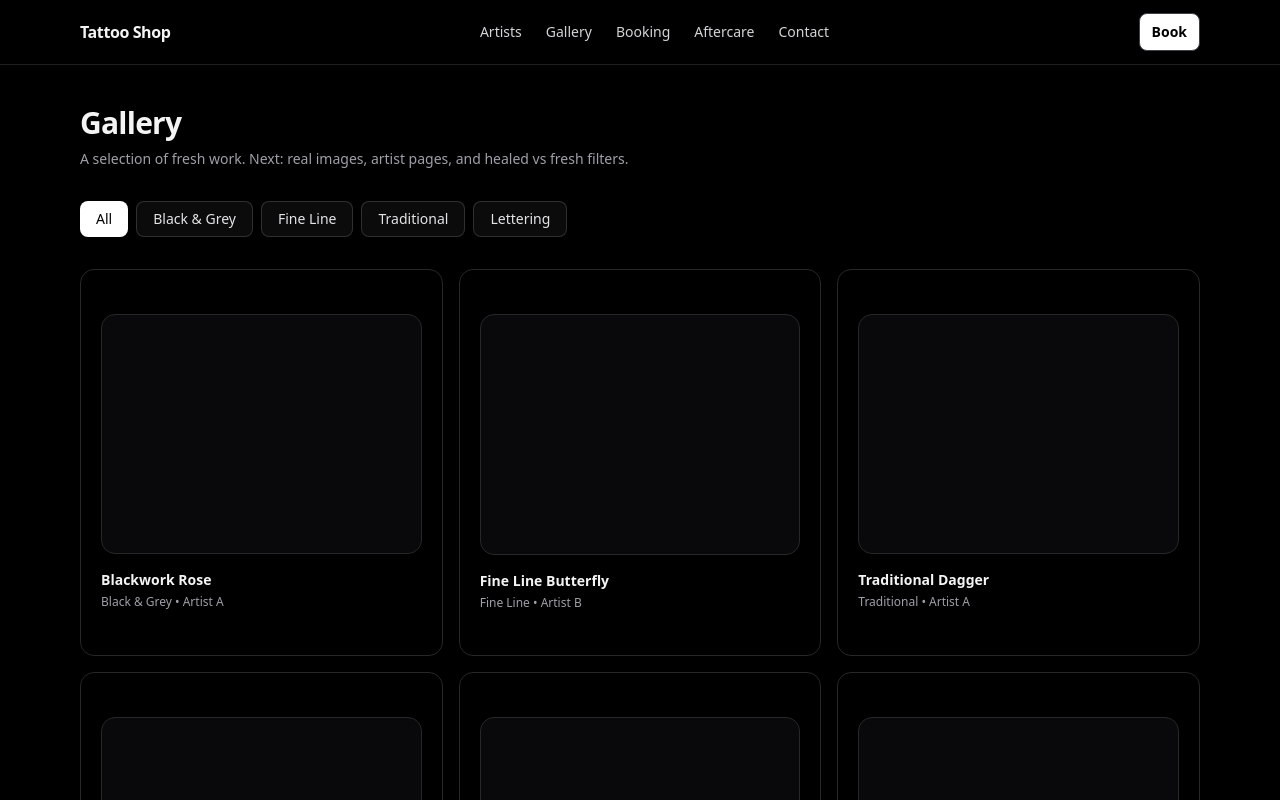
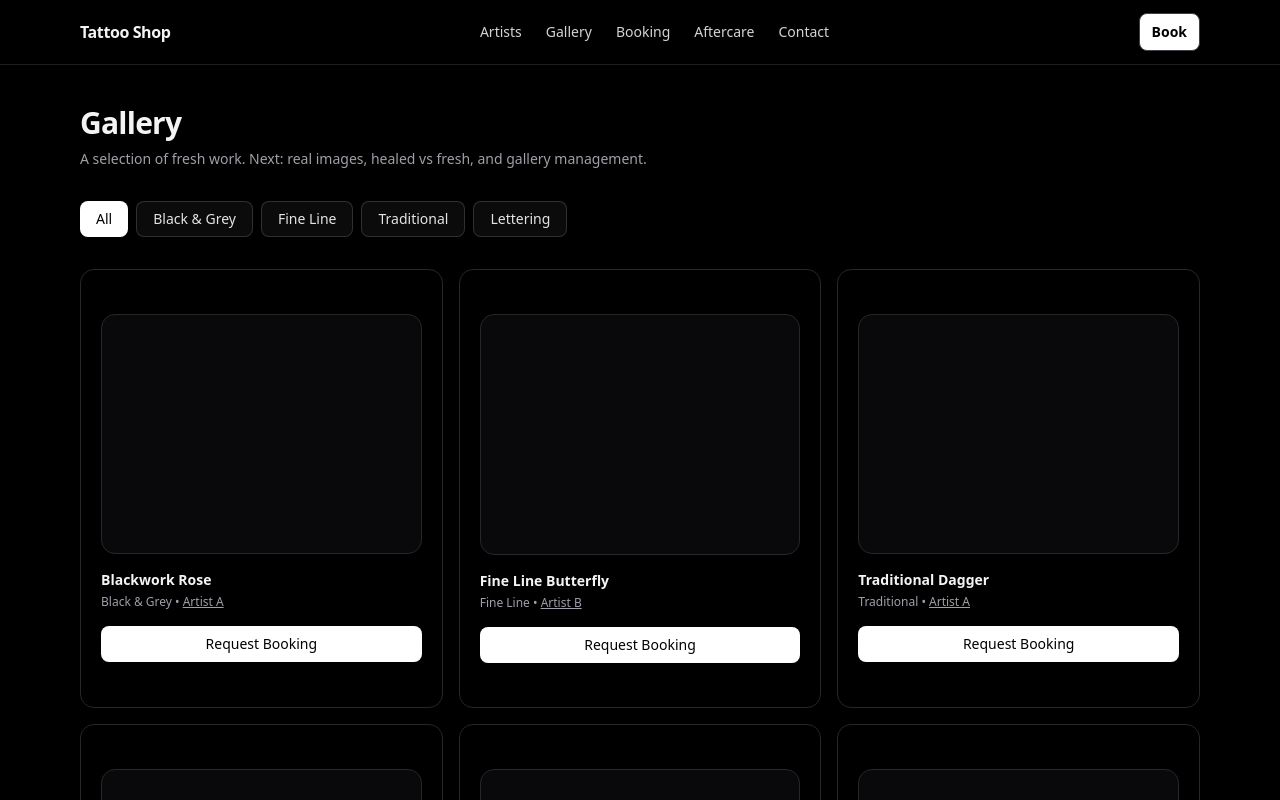
Before and after one commit to belonsavon-sys/tattoo-shop-website, a Next.js app: page /gallery in a window 1280 px wide. Shown: the top 800 px of the page. Built offline with nearby package versions, Linux system fonts and the light colour scheme.

Commit message:
feat: link gallery items to artist profiles

```diff
--- a/app/gallery/page.tsx
+++ b/app/gallery/page.tsx
@@ -12,16 +12,17 @@ type TattooItem = {
   id: string;
   title: string;
   style: Exclude<Filter, "All">;
-  artist: string;
+  artistName: string;
+  artistSlug: string;
 };
 
 const ITEMS: TattooItem[] = [
-  { id: "1", title: "Blackwork Rose", style: "Black & Grey", artist: "Artist A" },
-  { id: "2", title: "Fine Line Butterfly", style: "Fine Line", artist: "Artist B" },
-  { id: "3", title: "Traditional Dagger", style: "Traditional", artist: "Artist A" },
-  { id: "4", title: "Script Lettering", style: "Lettering", artist: "Artist C" },
-  { id: "5", title: "Portrait Study", style: "Black & Grey", artist: "Artist B" },
-  { id: "6", title: "Minimal Flower", style: "Fine Line", artist: "Artist A" },
+  { id: "1", title: "Blackwork Rose", style: "Black & Grey", artistName: "Artist A", artistSlug: "artist-a" },
+  { id: "2", title: "Fine Line Butterfly", style: "Fine Line", artistName: "Artist B", artistSlug: "artist-b" },
+  { id: "3", title: "Traditional Dagger", style: "Traditional", artistName: "Artist A", artistSlug: "artist-a" },
+  { id: "4", title: "Script Lettering", style: "Lettering", artistName: "Artist C", artistSlug: "artist-c" },
+  { id: "5", title: "Portrait Study", style: "Black & Grey", artistName: "Artist B", artistSlug: "artist-b" },
+  { id: "6", title: "Minimal Flower", style: "Fine Line", artistName: "Artist A", artistSlug: "artist-a" },
 ];
 
 export default function GalleryPage() {
@@ -38,7 +39,7 @@ export default function GalleryPage() {
           Gallery
         </h1>
         <p className="max-w-2xl text-sm text-zinc-400">
-          A selection of fresh work. Next: real images, artist pages, and healed vs fresh filters.
+          A selection of fresh work. Next: real images, healed vs fresh, and gallery management.
         </p>
       </section>
 
@@ -68,13 +69,29 @@ export default function GalleryPage() {
           <Card key={item.id} className="border-zinc-800 bg-black">
             <CardContent className="p-5">
               <div className="aspect-[4/3] w-full rounded-xl border border-zinc-800 bg-zinc-950" />
+
               <div className="mt-4">
                 <div className="text-sm font-semibold text-zinc-100">
                   {item.title}
                 </div>
+
                 <div className="mt-1 text-xs text-zinc-400">
-                  {item.style} • {item.artist}
+                  {item.style} •{" "}
+                  <a
+                    className="underline hover:text-white"
+                    href={`/artists/${item.artistSlug}`}
+                  >
+                    {item.artistName}
+                  </a>
                 </div>
+              </div>
+
+              <div className="mt-4 flex gap-2">
+                <a href="/booking" className="w-full">
+                  <Button className="w-full bg-white text-black hover:bg-zinc-200">
+                    Request Booking
+                  </Button>
+                </a>
               </div>
             </CardContent>
           </Card>
```
